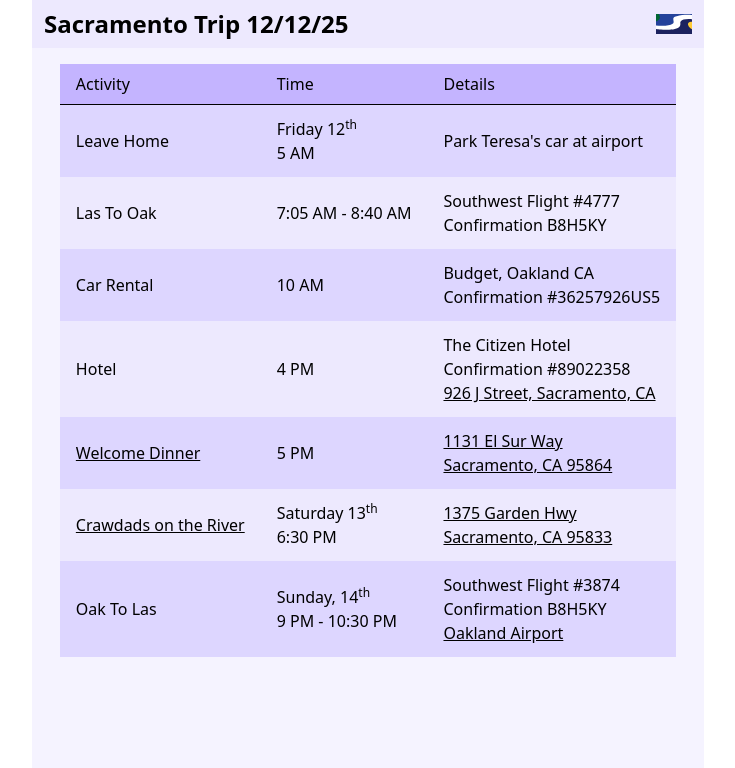
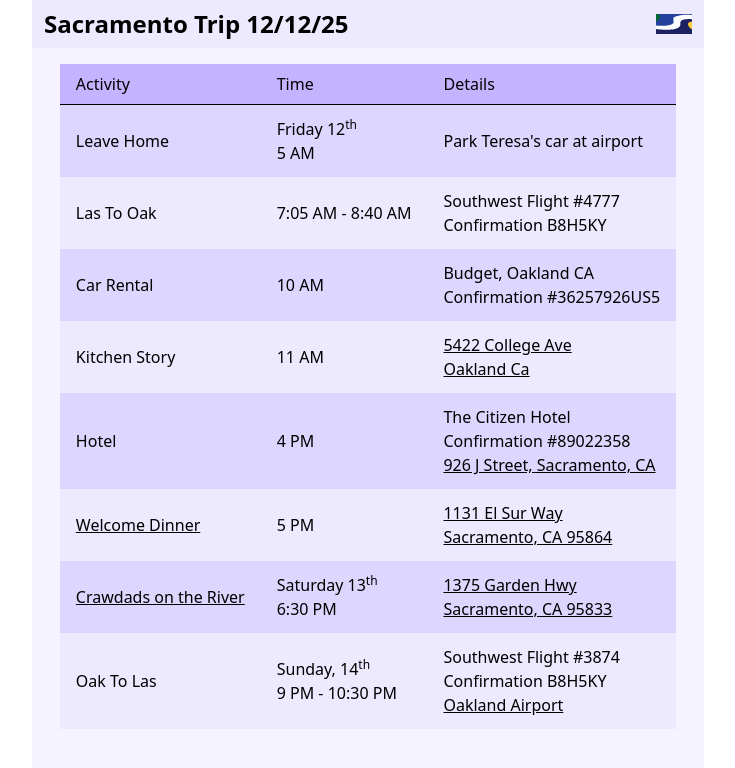
Before and after one commit to carltonj2000/vite-sacramento, a React (Vite) app: page / in a window 1280 px wide. Shown: the top 768 px of the page, without its empty margins (272-1007 px from the left). Built offline with nearby package versions, Linux system fonts and the light colour scheme.

Commit message:
add breakfast place

```diff
--- a/src/App.tsx
+++ b/src/App.tsx
@@ -44,6 +44,20 @@
               Budget, Oakland CA
               <br />
               Confirmation #36257926US5
+            </td>
+          </tr>
+          <tr className="odd:bg-violet-200 even:bg-violet-100">
+            <td className="px-4 py-3">Kitchen Story</td>
+            <td className="px-4 py-3">11 AM</td>
+            <td className="px-4 py-3">
+              <a
+                href="https://share.google/DBfvVlFFEpWjODh2l"
+                className="underline"
+              >
+                5422 College Ave
+                <br />
+                Oakland Ca
+              </a>
             </td>
           </tr>
           <tr className="odd:bg-violet-200 even:bg-violet-100">
```
